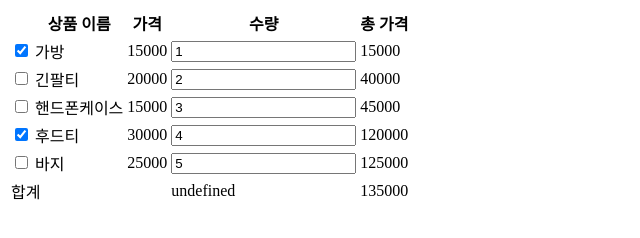
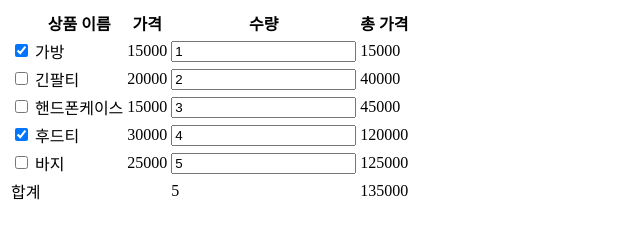
Before and after one commit to leeheeae/ES6-, a plain HTML site: page cart/index.html in a window 1280 px wide. Shown: the full height of the page, 0-640 px from the left. Drawn offline with Linux system fonts and the light colour scheme.

Commit message:
오타 수정

```diff
--- a/cart/index.html
+++ b/cart/index.html
@@ -56,7 +56,7 @@
         )}
         <tr>
             <td colspan="3">합계</td>
-            <td>${total_quantity(filter((p) => p.isSelected, products))}</td>
+            <td>${total_quantity(filter((p) => p.is_selected, products))}</td>
             <td>${total_price(filter((p) => p.is_selected, products))}</td>
         </tr>
     </table>
```
